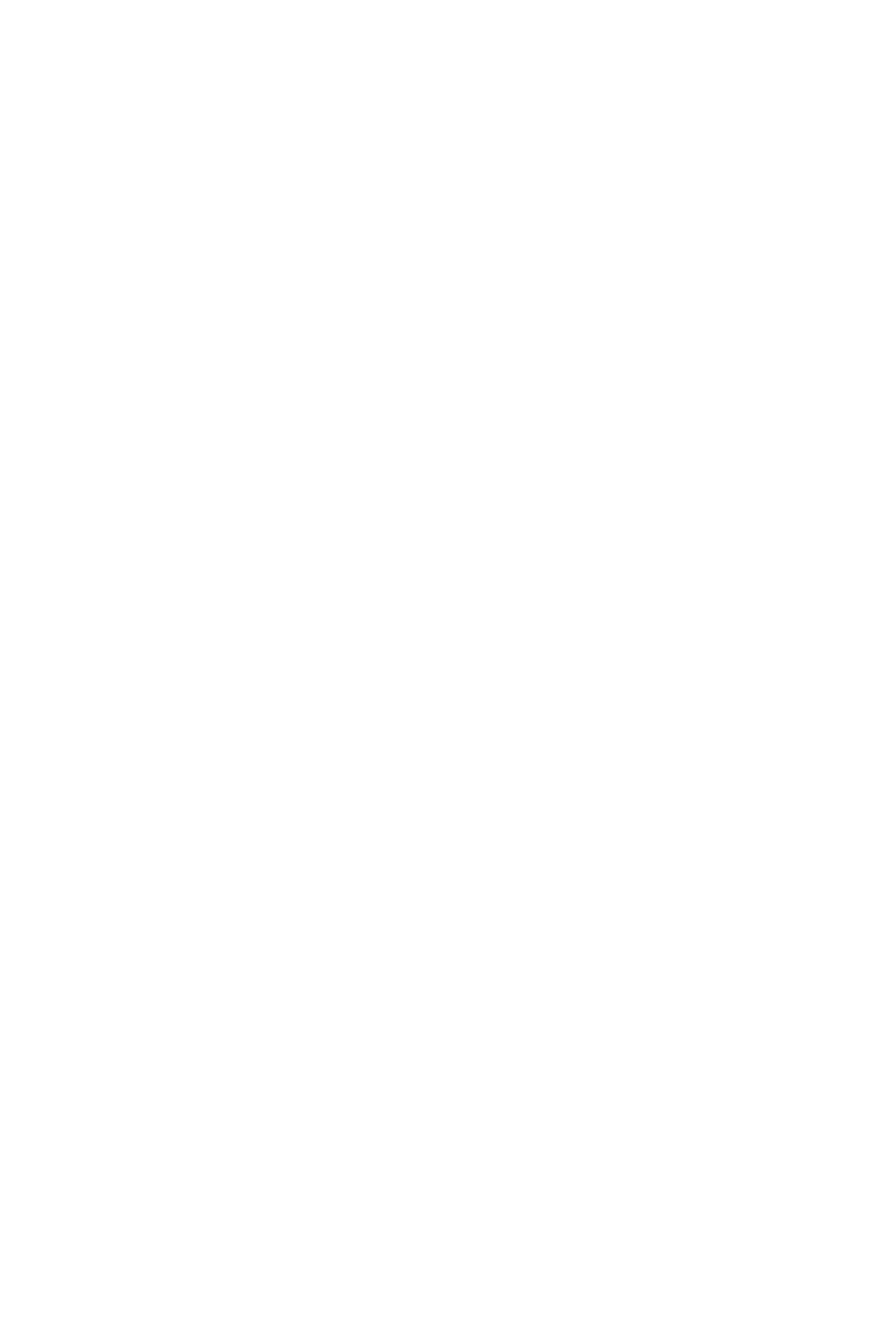
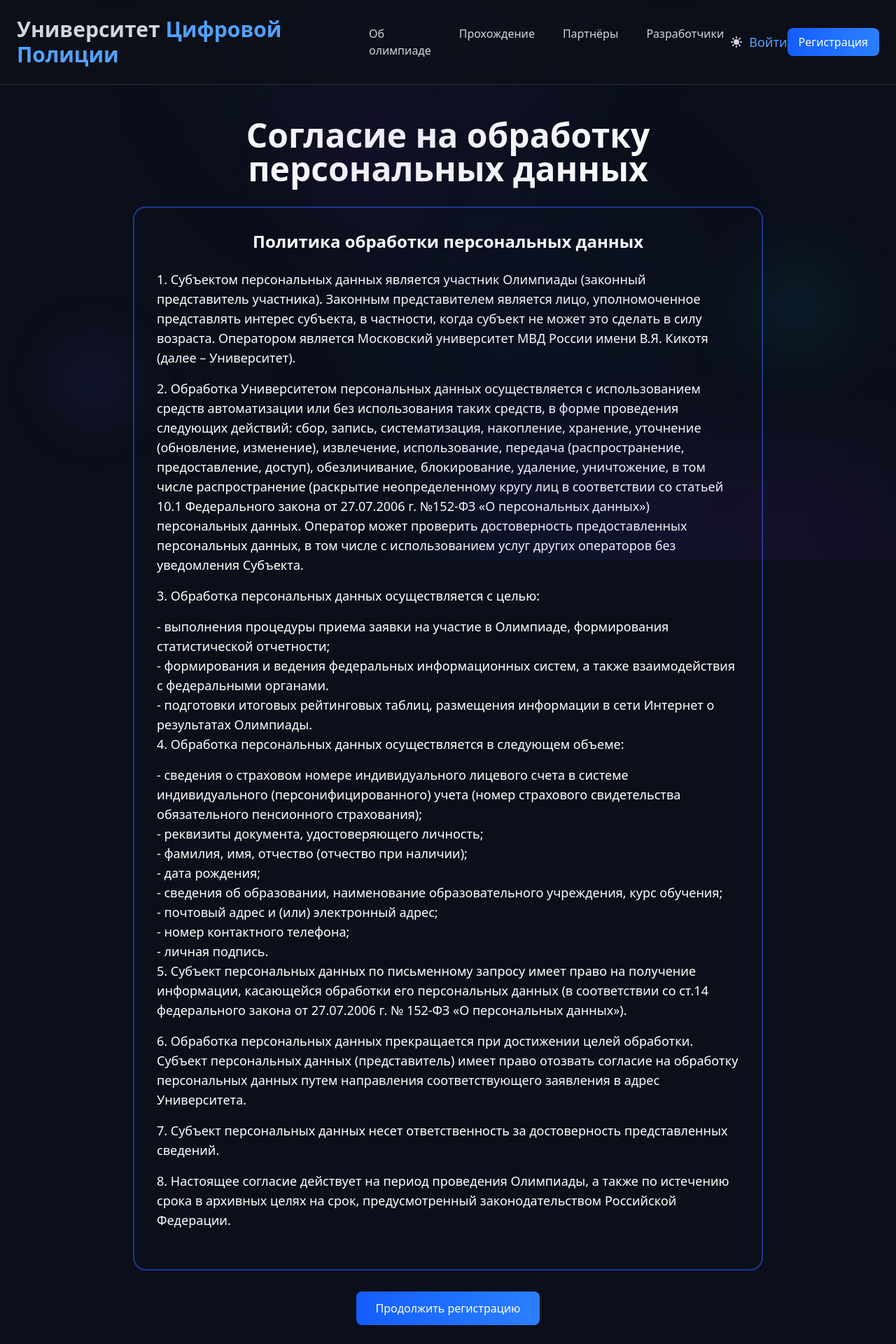
Before and after one commit to WalexWeb/olymp_schools-client, a React (Vite) app: page /consent in a window 1280 px wide. Before the commit this address had no page. Shown: the top 1920 px of the page at 70% size. Before the commit the page ends 800 px from the top, so only its background shows below. Built offline with nearby package versions, Linux system fonts and the light colour scheme.

Commit message:
add consent

```diff
--- a/src/app/App.tsx
+++ b/src/app/App.tsx
@@ -9,6 +9,7 @@ import Developers from "./pages/Developers";
 import Passing from "./pages/Passing";
 import QualifyingResults from "./pages/QualifyingResults";
 import AboutOlympiad from "./pages/AboutOlympiad/AboutOlympiad";
+import Consent from "./pages/Consent";
 
 function App() {
   return (
@@ -24,6 +25,7 @@ function App() {
         <Route path="/developers" element={<Developers />} />
         <Route path="/passing" element={<Passing />} />
         <Route path="/about" element={<AboutOlympiad />} />
+        <Route path="/consent" element={<Consent />} />
       </Routes>
     </>
   );
--- a/src/app/components/layout/Navbar/Navbar.tsx
+++ b/src/app/components/layout/Navbar/Navbar.tsx
@@ -9,7 +9,7 @@ function Navbar() {
   return (
     <header
       className={cn(
-        "sticky top-0 z-100 w-screen flex items-center justify-between border-b px-4 py-6 backdrop-blur sm:px-6",
+        "sticky top-0 z-100 flex w-screen items-center justify-between border-b px-4 py-6 backdrop-blur sm:px-6",
         {
           "border-[#2c313c] bg-[#0d1117]/70 text-gray-300": isDarkMode,
           "border-gray-200 bg-white text-gray-800": !isDarkMode,
@@ -22,21 +22,21 @@ function Navbar() {
         </h1>
       </Link>
       <nav className="hidden gap-6 text-sm font-medium md:flex md:gap-10">
-        <a href="#about" className="text-base transition hover:text-blue-400">
-          Олимпиада
-        </a>
-        <a href="#news" className="text-base transition hover:text-blue-400">
-          Новости
-        </a>
-        <a href="#results" className="text-base transition hover:text-blue-400">
-          Результаты
-        </a>
-        <a
-          href="#docs"
+        <Link to="/about" className="text-base transition hover:text-blue-400">
+          Об олимпиаде
+        </Link>
+        <Link
+          to="/passing"
           className="text-base transition hover:text-blue-400"
         >
-          Документы
-        </a>
+          Прохождение
+        </Link>
+        <Link
+          to="/partners"
+          className="text-base transition hover:text-blue-400"
+        >
+          Партнёры
+        </Link>
         <a
           href="#developers"
           className="text-base transition hover:text-blue-400"
--- /dev/null
+++ b/src/app/pages/Consent.tsx
@@ -0,0 +1,146 @@
+import Navbar from "../components/layout/Navbar/Navbar";
+import { BackgroundBlobs } from "../components/ui/BackgroundBlobs/BackgroundBlobs";
+import { useThemeStore } from "../stores/themeStore";
+import cn from "clsx";
+import { m } from "framer-motion";
+import { fadeUp } from "../components/animations/fadeUp";
+import Footer from "../components/layout/Footer/Footer";
+import { Button } from "../components/ui/Button";
+import { Link } from "react-router-dom";
+
+function Consent() {
+  const { isDarkMode } = useThemeStore();
+
+  return (
+    <div
+      className={cn("min-h-screen w-screen font-sans", {
+        "bg-[#0b0f1a] text-white": isDarkMode,
+        "bg-gray-50/20 text-gray-900": !isDarkMode,
+      })}
+    >
+      <BackgroundBlobs />
+      <Navbar />
+
+      <section className="flex items-center justify-center px-6 py-12">
+        <div className="w-10xl mx-auto max-w-4xl">
+          <m.div
+            variants={fadeUp}
+            initial="hidden"
+            animate="visible"
+            className="space-y-8"
+          >
+            <h2
+              className={cn("text-center text-4xl font-bold md:text-5xl", {
+                "text-white": isDarkMode,
+                "text-gray-900": !isDarkMode,
+              })}
+            >
+              Согласие на обработку персональных данных
+            </h2>
+
+            <div
+              className={cn("rounded-2xl p-8 text-lg", {
+                "bg-[#0b0f1a] outline-2 outline-blue-900": isDarkMode,
+                "bg-white shadow-md": !isDarkMode,
+              })}
+            >
+              <h3 className="mb-6 text-center text-2xl font-semibold">
+                Политика обработки персональных данных
+              </h3>
+
+              <div className="mb-6 space-y-4">
+                <p>
+                  1. Субъектом персональных данных является участник Олимпиады
+                  (законный представитель участника). Законным представителем
+                  является лицо, уполномоченное представлять интерес субъекта, в
+                  частности, когда субъект не может это сделать в силу возраста.
+                  Оператором является Московский университет МВД России имени
+                  В.Я. Кикотя (далее – Университет).{" "}
+                </p>
+                <p>
+                  2. Обработка Университетом персональных данных осуществляется
+                  с использованием средств автоматизации или без использования
+                  таких средств, в форме проведения следующих действий: сбор,
+                  запись, систематизация, накопление, хранение, уточнение
+                  (обновление, изменение), извлечение, использование, передача
+                  (распространение, предоставление, доступ), обезличивание,
+                  блокирование, удаление, уничтожение, в том числе
+                  распространение (раскрытие неопределенному кругу лиц в
+                  соответствии со статьей 10.1 Федерального закона от 27.07.2006
+                  г. №152-ФЗ «О персональных данных») персональных данных.
+                  Оператор может проверить достоверность предоставленных
+                  персональных данных, в том числе с использованием услуг других
+                  операторов без уведомления Субъекта.
+                </p>
+                <p>3. Обработка персональных данных осуществляется с целью:</p>
+                - выполнения процедуры приема заявки на участие в Олимпиаде,
+                формирования статистической отчетности;
+                <br />
+                - формирования и ведения федеральных информационных систем, а
+                также взаимодействия с федеральными органами.
+                <br />
+                - подготовки итоговых рейтинговых таблиц, размещения информации
+                в сети Интернет о результатах Олимпиады.
+                <br />
+                <p>
+                  4. Обработка персональных данных осуществляется в следующем
+                  объеме:
+                </p>
+                - сведения о страховом номере индивидуального лицевого счета в
+                системе индивидуального (персонифицированного) учета (номер
+                страхового свидетельства обязательного пенсионного страхования);
+                <br />
+                - реквизиты документа, удостоверяющего личность;
+                <br />
+                - фамилия, имя, отчество (отчество при наличии);
+                <br />
+                - дата рождения;
+                <br />
+                - сведения об образовании, наименование образовательного
+                учреждения, курс обучения;
+                <br />
+                - почтовый адрес и (или) электронный адрес;
+                <br />
+                - номер контактного телефона;
+                <br />
+                - личная подпись.
+                <br />
+                <p>
+                  5. Субъект персональных данных по письменному запросу имеет
+                  право на получение информации, касающейся обработки его
+                  персональных данных (в соответствии со ст.14 федерального
+                  закона от 27.07.2006 г. № 152-ФЗ «О персональных данных»).
+                </p>
+                <p>
+                  6. Обработка персональных данных прекращается при достижении
+                  целей обработки. Субъект персональных данных (представитель)
+                  имеет право отозвать согласие на обработку персональных данных
+                  путем направления соответствующего заявления в адрес
+                  Университета.
+                </p>
+                <p>
+                  7. Субъект персональных данных несет ответственность за
+                  достоверность представленных сведений.
+                </p>
+                <p>
+                  8. Настоящее согласие действует на период проведения
+                  Олимпиады, а также по истечению срока в архивных целях на
+                  срок, предусмотренный законодательством Российской Федерации.
+                </p>
+              </div>
+            </div>
+            <div className="flex justify-center">
+              <Link to="/registration">
+                <Button className="px-7 py-3">Продолжить регистрацию</Button>
+              </Link>
+            </div>
+          </m.div>
+        </div>
+      </section>
+
+      <Footer />
+    </div>
+  );
+}
+
+export default Consent;
--- a/src/app/pages/Home/Home.tsx
+++ b/src/app/pages/Home/Home.tsx
@@ -121,9 +121,6 @@ export default function Home() {
           области информационной безопасности Московского университета МВД
           России имени В.Я. Кикотя.
         </m.p>
-        <Link to={"/developers"}>
-          <Button className="px-7 py-3">Подробнее</Button>
-        </Link>
       </section>
 
       {/* Карусель */}
--- a/src/app/pages/Registration.tsx
+++ b/src/app/pages/Registration.tsx
@@ -13,6 +13,7 @@ import { IForm } from "../types/IForm.type";
 import Stepper, { Step } from "../components/ui/Stepper/Stepper";
 import { useRef } from "react";
 import { useStepStore } from "../stores/StepsStore";
+import { Link } from "react-router-dom";
 
 function Registration() {
   const { currentStep, setStep, nextStep, prevStep, resetStep } =
@@ -232,9 +233,9 @@ function Registration() {
               <label className="flex items-center gap-2 text-sm">
                 <Input type="checkbox" required />
                 Согласен на
-                <a href="" className="text-blue-500" target="_blank">
+                <Link to="/consent" className="text-blue-500">
                   обработку персональных данных
-                </a>
+                </Link>
               </label>
 
               <label className="flex items-center gap-2 text-sm">
```
